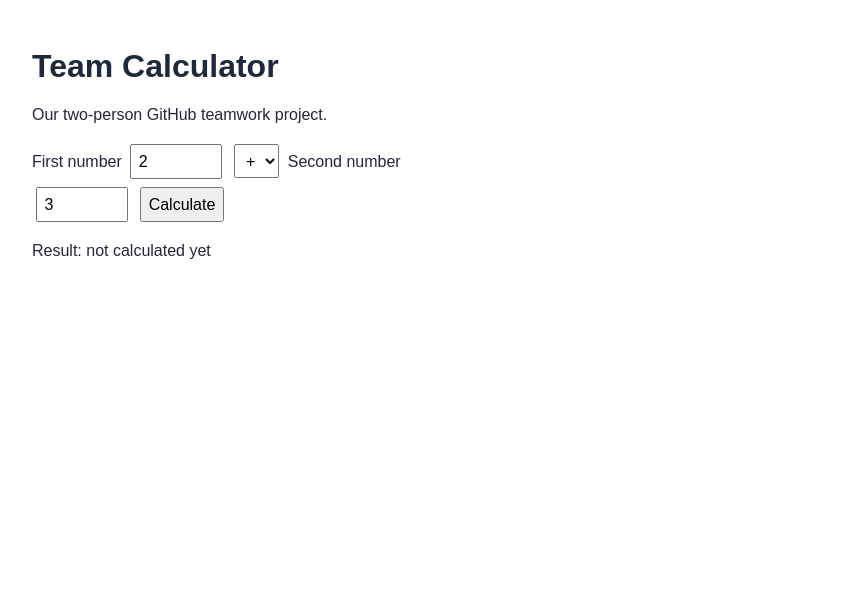
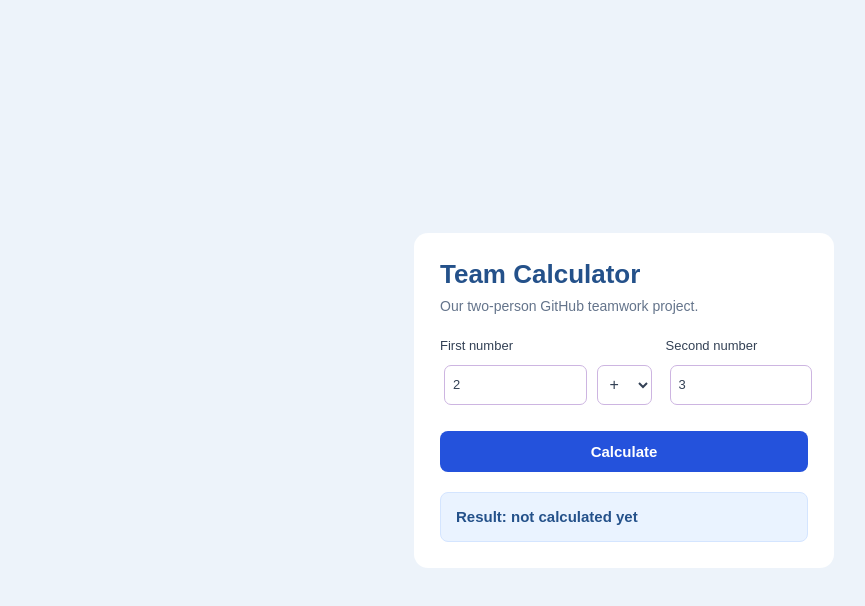
Before and after one commit to LuannCodeStack/w6d2-Assignment, a plain HTML site: page w6d2 - assignment/calculator_practice/index.html in a window 1280 px wide. Shown: the whole page, without its empty margins (16-881 px from the left). Drawn offline with Linux system fonts and the light colour scheme.

Commit message:
UI feature Completed

```diff
--- a/w6d2 - assignment/calculator_practice/index.html
+++ b/w6d2 - assignment/calculator_practice/index.html
@@ -1,28 +1,58 @@
 <!doctype html>
 <html lang="en">
+
 <head>
   <meta charset="utf-8">
   <meta name="viewport" content="width=device-width, initial-scale=1">
   <title>Team Calculator</title>
+  <link rel="stylesheet" href="./style.css">
   <style>
-    body { font-family: Arial, sans-serif; margin: 3rem; color: #1e293b; }
-    main { max-width: 420px; }
-    input, select, button { font: inherit; margin: .25rem; padding: .4rem; }
-    input { width: 75px; }
+    body {
+      font-family: Arial, sans-serif;
+      margin: 3rem;
+      color: #1e293b;
+    }
+
+    main {
+      max-width: 420px;
+    }
+
+    input,
+    select,
+    button {
+      font: inherit;
+      margin: .25rem;
+      padding: .4rem;
+    }
+
+    input {
+      width: 75px;
+    }
   </style>
 </head>
+
 <body>
   <main>
     <h1>Team Calculator</h1>
     <p>Our two-person GitHub teamwork project.</p>
-    <label>First number <input id="numberA" type="number" value="2"></label>
+    <div class="calculator-inputs">
+      <label>
+        First number
+        <input id="numberA" type="number" value="2">
+      </label>
+
       <select id="operation" aria-label="Operation">
         <option value="+">+</option>
         <option value="-">-</option>
         <option value="*">×</option>
         <option value="/">÷</option>
       </select>
-    <label>Second number <input id="numberB" type="number" value="3"></label>
+
+      <label>
+        Second number
+        <input id="numberB" type="number" value="3">
+      </label>
+    </div>
     <button id="calculate" type="button">Calculate</button>
     <p id="result" role="status">Result: not calculated yet</p>
   </main>
@@ -30,6 +60,135 @@
 </body>
 
 <style>
+  * {
+    box-sizing: border-box;
+  }
 
+  body {
+    font-family: Arial, sans-serif;
+    margin: 0;
+    min-height: 100vh;
+    background-color: #edf3fa;
+    display: flex;
+    justify-content: center;
+    align-items: center;
+  }
+
+  main {
+    width: 420px;
+    height: 90%;
+    padding: 26px;
+    background-color: white;
+    border-radius: 14px;
+  }
+
+  h1 {
+    color: #24518a;
+    font-size: 26px;
+    margin: 0 0 8px;
+  }
+
+  main p {
+    color: #64748b;
+    font-size: 14px;
+    margin-top: 0;
+    margin-bottom: 24px;
+  }
+
+  input,
+  select {
+    height: 40px;
+    border: 1px solid #cdb5e1;
+    border-radius: 7px;
+    padding: 8px;
+    background-color: white;
+    color: #334155;
+    outline: none;
+  }
+
+  input {
+    width: 100%;
+  }
+
+  select {
+    cursor: pointer;
+  }
+
+  .calculator-inputs {
+    display: flex;
+    align-items: end;
+    gap: 10px;
+  }
+
+  .calculator-inputs label {
+    display: flex;
+    flex-direction: column;
+    gap: 8px;
+    flex: 1;
+    font-size: 13px;
+    color: #334155;
+  }
+
+  .calculator-inputs select {
+    width: 55px;
+  }
+
+  #calculate {
+    width: 100%;
+    margin: 22px 0 0;
+    padding: 12px;
+    border: none;
+    border-radius: 8px;
+    background-color: #2452dc;
+    color: white;
+    font-size: 15px;
+    font-weight: bold;
+    cursor: pointer;
+    transition: background-color 0.2s;
+  }
+
+  #calculate:hover {
+    background-color: #193fb5;
+  }
+
+  #result {
+    margin: 20px 0 0;
+    padding: 15px;
+    background-color: #eaf3ff;
+    border: 1px solid #d4e5ff;
+    border-radius: 8px;
+    color: #24518a;
+    font-size: 15px;
+    font-weight: bold;
+    min-height: 50px;
+    display: flex;
+    align-items: center;
+  }
+
+  @media (max-width: 480px) {
+    body {
+      padding: 20px;
+    }
+
+    main {
+      width: 100%;
+      max-width: 100%;
+      padding: 20px;
+    }
+
+    .calculator-inputs {
+      flex-direction: column;
+      align-items: stretch;
+    }
+
+    .calculator-inputs select {
+      width: 100%;
+    }
+
+    .calculator-inputs input {
+      width: 100%;
+    }
+  }
 </style>
+
 </html>
```
Lines whose indentation alone changed are shown as unchanged.
